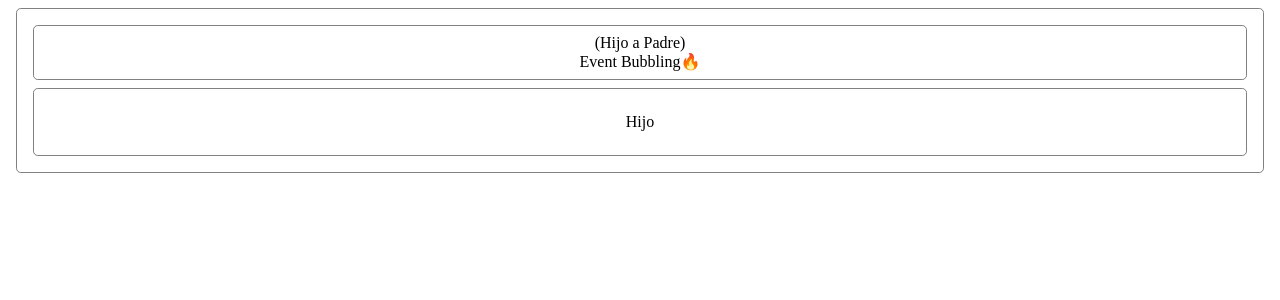
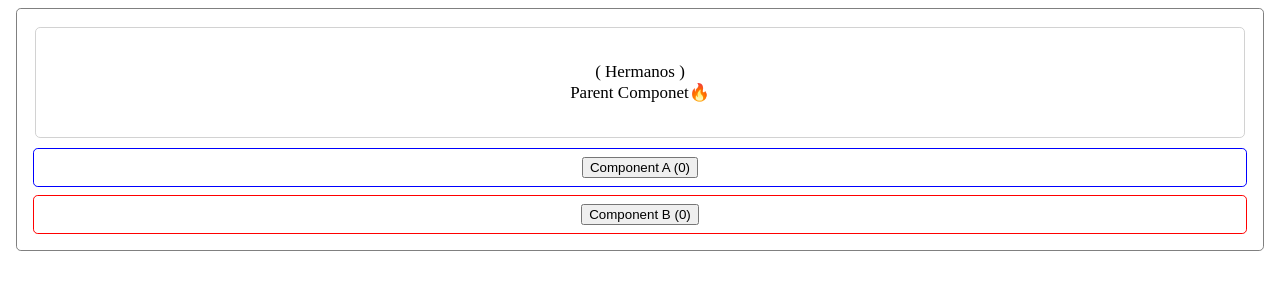
Before and after one commit to Eisten1996/react-fundamentos, a React (Create React App) app: page / in a window 1280 px wide. Shown: the top 300 px of the page. Built offline with nearby package versions, Linux system fonts and the light colour scheme.

Commit message:
Comunicación Parent Component (Hermanos)
los botones estan cruzados patron parent

```diff
--- a/src/App.js
+++ b/src/App.js
@@ -4,12 +4,20 @@ const Header = () => {
   const subtitleSyle = {
     fontWeigth: 'blod',
   }
+  const headerStyle = {
+    margin: '0.6em',
+    borderRadius: '0.3em',
+    border: '1px solid #d2d2d2',
+    padding: '2em 0.4em',
+    fontFamily: 'monoespace',
+    fontSize: '17px',
+  }
 
   return (
     <header style={headerStyle}>
-      <div>(Hijo a Padre)</div>
+      <div>( Hermanos )</div>
       <div style={subtitleSyle}>
-        Event Bubbling
+        Parent Componet
         <span role="img" aria="img">
           🔥
         </span>
@@ -18,7 +26,7 @@ const Header = () => {
   )
 }
 
-const headerStyle = {
+const boxStyles = {
   margin: '0.5em',
   padding: '0.5em',
   borderRadius: '0.3em',
@@ -26,31 +34,60 @@ const headerStyle = {
   textAlign: 'center',
 }
 
-class Hijo extends Component {
-  handlerClick = (e) => {
-    // e.stopPropagation()
-    e.saludo = 'Hola mensaje desde el hijo'
-    console.log('Click en Hijo')
-  }
+const blueStyle = {
+  ...boxStyles,
+  border: '1px solid blue',
+}
+const redStyle = {
+  ...boxStyles,
+  border: '1px solid red',
+}
 
+class ComponentA extends Component {
   render() {
+    const { num } = this.props
     return (
-      <div style={headerStyle} onClick={this.handlerClick}>
-        <p>Hijo</p>
+      <div style={blueStyle}>
+        <button onClick={this.props.onAdd}>Component A ({num})</button>
       </div>
     )
   }
 }
+
+class ComponentB extends Component {
+  render() {
+    const { num } = this.props
+    return (
+      <div style={redStyle}>
+        <button onClick={this.props.onAdd}>Component B ({num})</button>
+      </div>
+    )
+  }
+}
+
 class App extends Component {
-  handlerClick = (e) => {
-    console.log('Click en Padre', e.saludo)
+  state = {
+    countA: 0,
+    countB: 0,
+  }
+  handlerA = () => {
+    this.setState({
+      countA: this.state.countA + 1,
+    })
   }
 
+  handlerB = () => {
+    this.setState({
+      countB: this.state.countB + 2,
+    })
+  }
   render() {
+    const { countA, countB } = this.state
     return (
-      <div style={headerStyle} onClick={this.handlerClick}>
+      <div style={boxStyles}>
         <Header />
-        <Hijo />
+        <ComponentA num={countA} onAdd={this.handlerB} />
+        <ComponentB num={countB} onAdd={this.handlerA} />
       </div>
     )
   }
```
